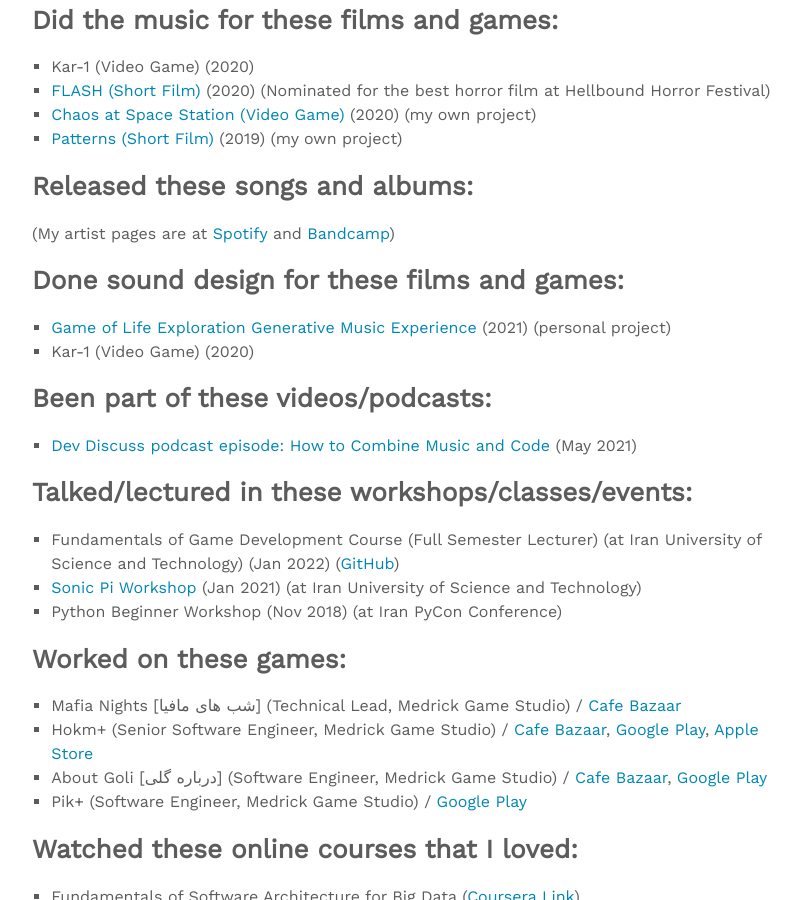
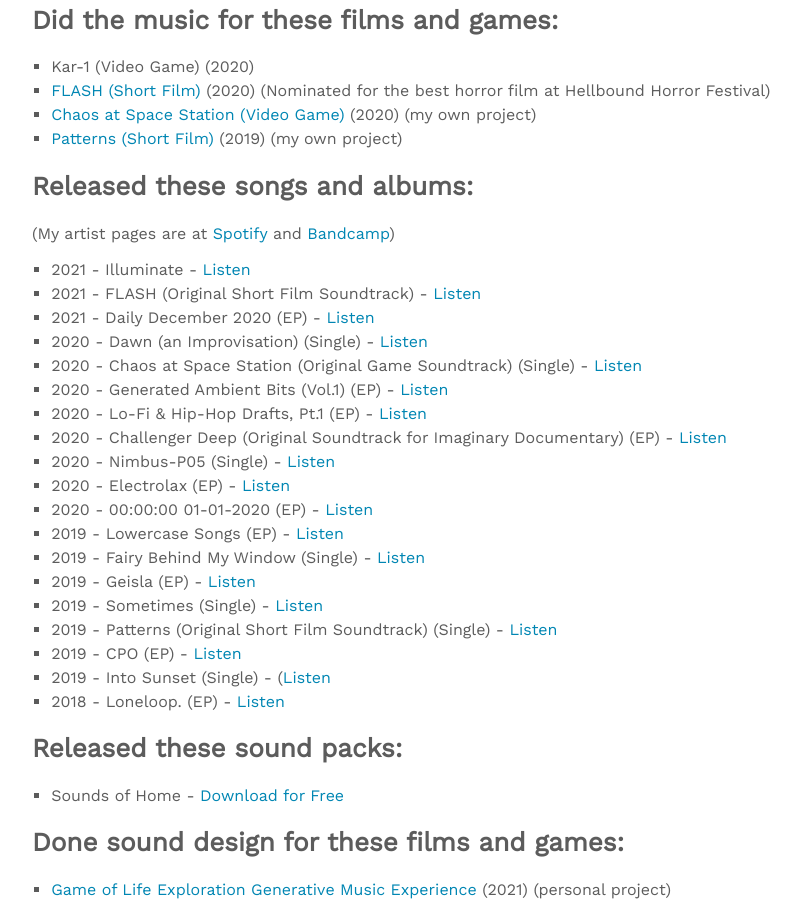
Before and after one commit to amuuu/amuuu.github.io, a Jekyll site: the page built from about.md, in a window 1280 px wide and 900 px high, scrolled down 466 px. Shown: the whole window, without its empty margins (232-1033 px from the left). Built offline with Jekyll 4.4.1, drawn with Linux system fonts in a browser that asks for light colours; nearby versions of some CDN libraries.

Commit message:
Update about.md

```diff
--- a/about.md
+++ b/about.md
@@ -23,6 +23,28 @@
 
 ## Released these songs and albums:
 (My artist pages are at [Spotify](https://spoti.fi/2kNt827) and [Bandcamp](https://amuuu.bandcamp.com))
+- 2021 - Illuminate - [Listen](https://open.spotify.com/album/5zGYAPeLOzt6vSsCP1VFou)
+- 2021 - FLASH (Original Short Film Soundtrack) - [Listen](https://open.spotify.com/album/3MLJ7o1SiFuWgVD42uwxiK)
+- 2021 - Daily December 2020 (EP) - [Listen](https://open.spotify.com/album/3RcsRWX0ZAJpMjjREeIu8P)
+- 2020 - Dawn (an Improvisation) (Single) - [Listen](https://open.spotify.com/album/08R0U83by6YLxeqGTxNhGE)
+- 2020 - Chaos at Space Station (Original Game Soundtrack) (Single) - [Listen](https://open.spotify.com/album/7mIdWawLLP9SHV0LsLyFCE)
+- 2020 - Generated Ambient Bits (Vol.1) (EP) - [Listen](https://open.spotify.com/album/6kIPZoGWgyb4ndgEc7EIqx)
+- 2020 - Lo-Fi & Hip-Hop Drafts, Pt.1 (EP) - [Listen](https://open.spotify.com/album/0PN5MIrS2k3NrvaNIb7Yfr)
+- 2020 - Challenger Deep (Original Soundtrack for Imaginary Documentary) (EP) - [Listen](https://open.spotify.com/album/0wHrJ9WcbrD44Uo1FUTs02)
+- 2020 - Nimbus-P05 (Single) - [Listen](https://open.spotify.com/album/4KC5jmOSwsYmDm2OFP2gP8)
+- 2020 - Electrolax (EP) - [Listen](https://open.spotify.com/album/2al3h1Z1DWtjzdYu43djTo)
+- 2020 - 00:00:00 01-01-2020 (EP) - [Listen](https://open.spotify.com/album/5SbP4gOYbkzQz0LVqpCKwE)
+- 2019 - Lowercase Songs (EP) - [Listen](https://open.spotify.com/album/4GS9gAeqWXfzOUHjPQDmvY)
+- 2019 - Fairy Behind My Window (Single) - [Listen](https://open.spotify.com/album/0wsJmtFvrrBJ2oGiOG3iJi)
+- 2019 - Geisla (EP) - [Listen](https://open.spotify.com/album/1QgxMyW6c7VnWzLCGvRUBk)
+- 2019 - Sometimes (Single) - [Listen](https://open.spotify.com/album/3jjWKyFhF7Wm1m1RakcvSV)
+- 2019 - Patterns (Original Short Film Soundtrack) (Single) - [Listen](https://open.spotify.com/album/4PdmELAEZt8y00YE5gcYJo)
+- 2019 - CPO (EP) - [Listen](https://open.spotify.com/album/7yJiLZ1VJET5ZeoxralwKY)
+- 2019 - Into Sunset (Single) - ([Listen](https://open.spotify.com/album/3C6Prb4gyMEl5Qntw7s4qA)
+- 2018 - Loneloop. (EP) - [Listen](https://open.spotify.com/album/2gbkP3hjBGdIUiLSrKm3LP)
+
+## Released these sound packs:
+- Sounds of Home - [Download for Free](https://amuuu.bandcamp.com/album/sounds-of-home-free-sound-pack)
 
 ## Done sound design for these films and games:
 - [Game of Life Exploration Generative Music Experience](https://github.com/amuuu/game-of-life-generative-music) (2021) (personal project)
```
